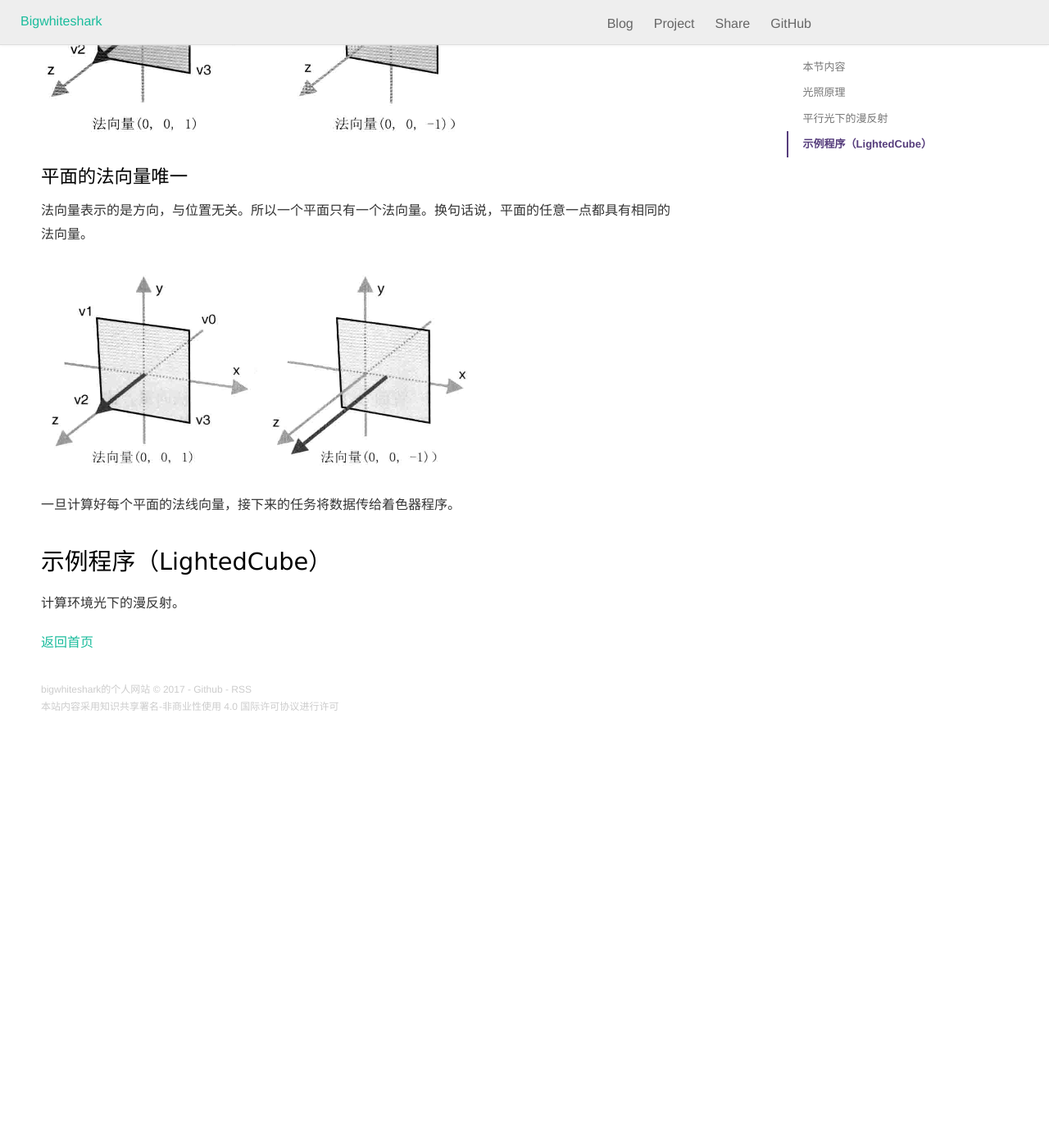
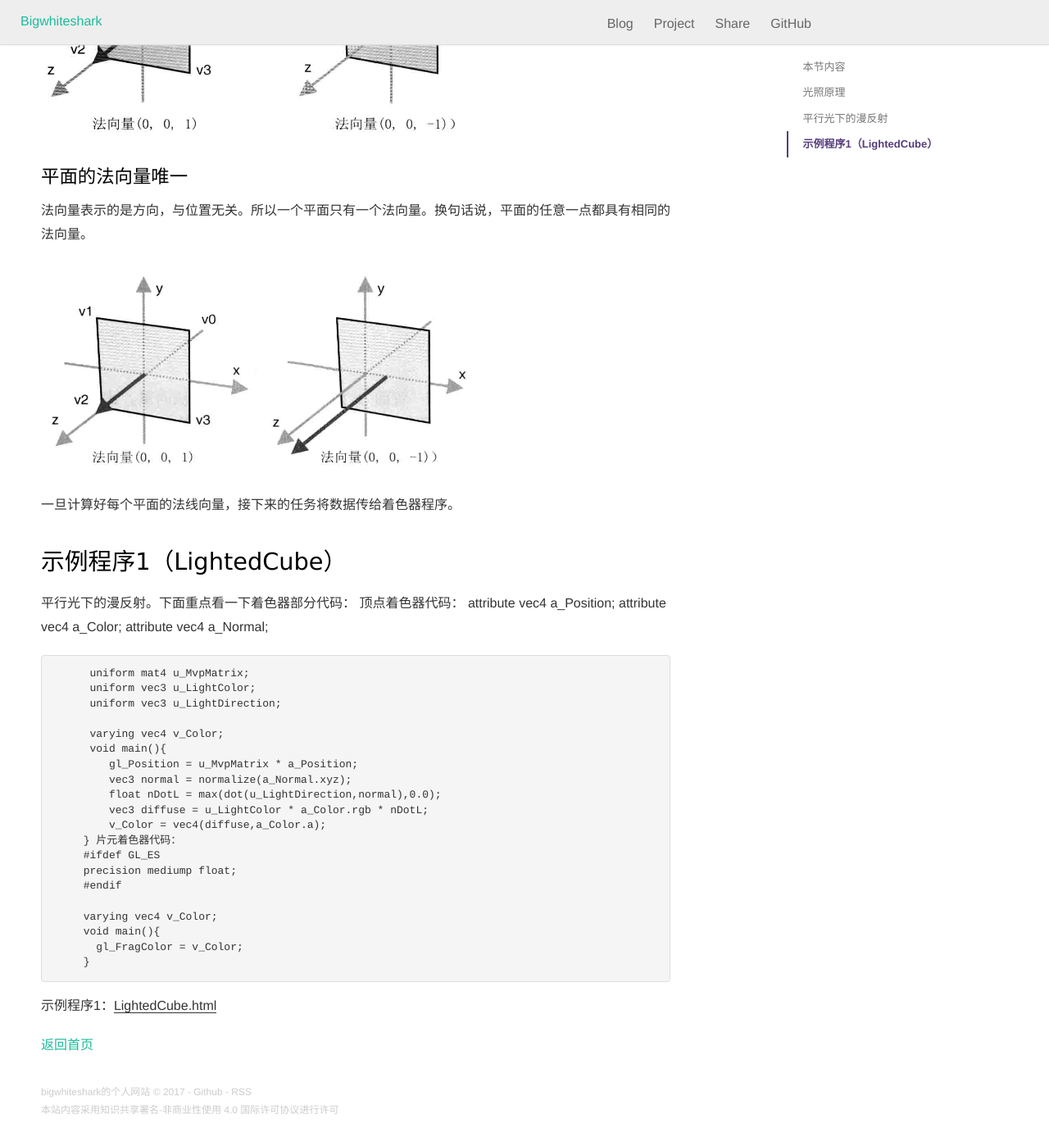
Before and after one commit to bigwhiteshark/bigwhiteshark.github.com, a Jekyll site: the page built from _posts/2017-08-09-webgl-light.md, in a window 1280 px wide and 1400 px high, scrolled down 3972 px. Shown: the whole window at 82% size. Built offline with Jekyll 4.4.1, drawn with Linux system fonts in a browser that asks for light colours; nearby versions of some CDN libraries; Markdown is read by kramdown in place of the engine named in the settings; comment, search, counter and statistics services are not loaded; before the commit the page ends 4881 px from its top, so only the background shows below that.

Commit message:
first commit

```diff
--- a/_posts/2017-08-09-webgl-light.md
+++ b/_posts/2017-08-09-webgl-light.md
@@ -103,5 +103,33 @@ tags: [webgl, light]
 
 一旦计算好每个平面的法线向量，接下来的任务将数据传给着色器程序。
 
-## 示例程序（LightedCube）
-计算环境光下的漫反射。
+## 示例程序1（LightedCube）
+平行光下的漫反射。下面重点看一下着色器部分代码：
+顶点着色器代码：
+        attribute vec4 a_Position;
+        attribute vec4 a_Color;
+        attribute vec4 a_Normal;
+
+         uniform mat4 u_MvpMatrix;
+         uniform vec3 u_LightColor;
+         uniform vec3 u_LightDirection;
+
+         varying vec4 v_Color;
+         void main(){
+            gl_Position = u_MvpMatrix * a_Position;
+            vec3 normal = normalize(a_Normal.xyz);
+            float nDotL = max(dot(u_LightDirection,normal),0.0);
+            vec3 diffuse = u_LightColor * a_Color.rgb * nDotL;
+            v_Color = vec4(diffuse,a_Color.a);
+        }
+片元着色器代码：
+        #ifdef GL_ES
+        precision mediump float;
+        #endif
+
+        varying vec4 v_Color;
+        void main(){
+          gl_FragColor = v_Color;
+        }
+
+示例程序1：[LightedCube.html](./webgl/light/LightedCube.html)
```
